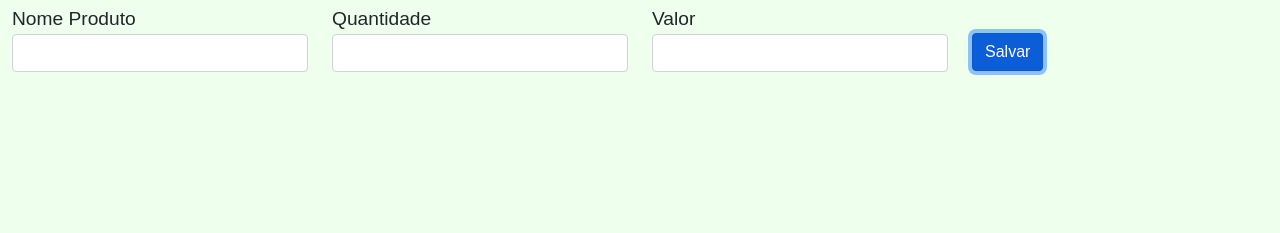
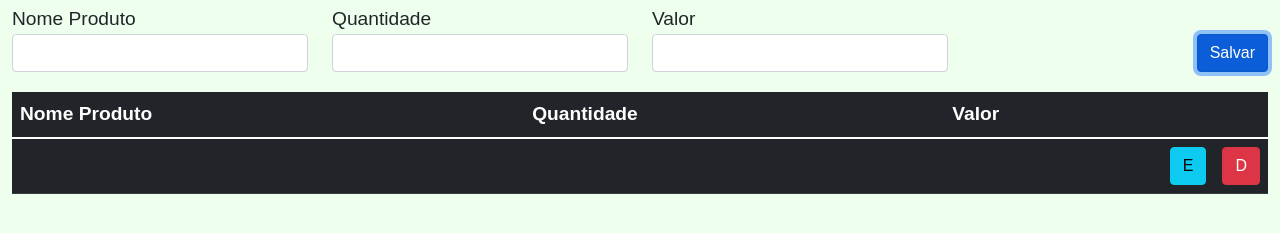
Before and after one commit to Ewbortoletto/javascript2, a plain HTML site: page index.html in a window 1280 px wide. Both pictures are taken after a click on the button "Salvar". Shown: the part 51-284 px from the top of the page. Drawn offline with nearby package versions, Linux system fonts and the light colour scheme.

Commit message:
meus commits

```diff
--- a/index.html
+++ b/index.html
@@ -43,6 +43,21 @@
 
             </div>
         </div>
+        <div class="row defauldMarginTop">
+            <div class="col-md-12">
+                <table class="table table-dark" id="tblProdutos">
+                    <thead>
+                        <tr>
+                            <th>Nome Produto</th>
+                            <th>Quantidade</th>
+                            <th>Valor</th>
+                            <th style="width: 50px"></th>
+                            <th style="width: 50px"></th>
+                        </tr>
+                    </thead>
+                    <tbody></tbody>
+                </table>
+            </div>
         </div>
 
 
--- a/index.js
+++ b/index.js
@@ -2,11 +2,49 @@
 //     alert("mensagem apresentada no carregamento do sistema");
 // }
 
+function populaTabela() {
+    if (localStorage.getItem("produtos")) {
+        let produtos = JSON.parse(localStorage.getItem("produtos"))
+
+        $("#tblProdutos tbody").html("")
+        produtos.forEach((produto) => {
+            $("#tblProdutos tbody").append(`<tr>
+                <td>${produto.nome}</td>
+                <td>${produto.quantidade}</td>
+                <td>${produto.valor}</td>
+                <td style="width: 50px"><button type="button" class="btn btn-info">E</button></td>
+                <td style="width: 50px"><button type="button" class="btn btn-danger">D</button></td>
+            </tr>`)
+        })
+    }
+}
+
 $(() => {
-//     //Codigo executado no carregamento do sistema
-//     alert("mensagem apresentada no carregamento do sistema");
+    //     //Codigo executado no carregamento do sistema
+    populaTabela()
 
- $("#btnSalvar").click(() => {
-     console.log("Função click funcionou")
- })
- })
+    $("#btnSalvar").click(() => {
+        let produto = {}
+        produto.nome = $("#nmProduto").val()
+        produto.quantidade = $("#quantidade").val()
+        produto.valor = $("#vlrProduto").val()
+
+        let listaProdutos = []
+
+    if (localStorage.getItem("produtos")) {
+        listaProdutos = JSON.parse(localStorage.getItem("produtos"))
+    }
+
+    listaProdutos.push(produto)
+
+    localStorage.setItem("produtos", JSON.stringify(listaProdutos))
+
+    alert("Produto salvo com sucesso!")
+
+    $("#nmProduto").val("")
+    $("#quantidade").val("")
+    $("#vlrProduto").val("")
+
+    populaTabela()
+})
+})
--- a/style.css
+++ b/style.css
@@ -4,11 +4,15 @@ body {
     font-size: 1.2rem;
 }
 
-//.align-right{
+.align-right{
 display: flex;
 justify-content: flex-end;
 }
 
 .align-right button {
-    margin-top: 28px;
+    margin-top: 29px;
 }
+
+.defauldMarginTop {
+    margin-top: 20px;
+}
```
Lines whose indentation alone changed are shown as unchanged.
